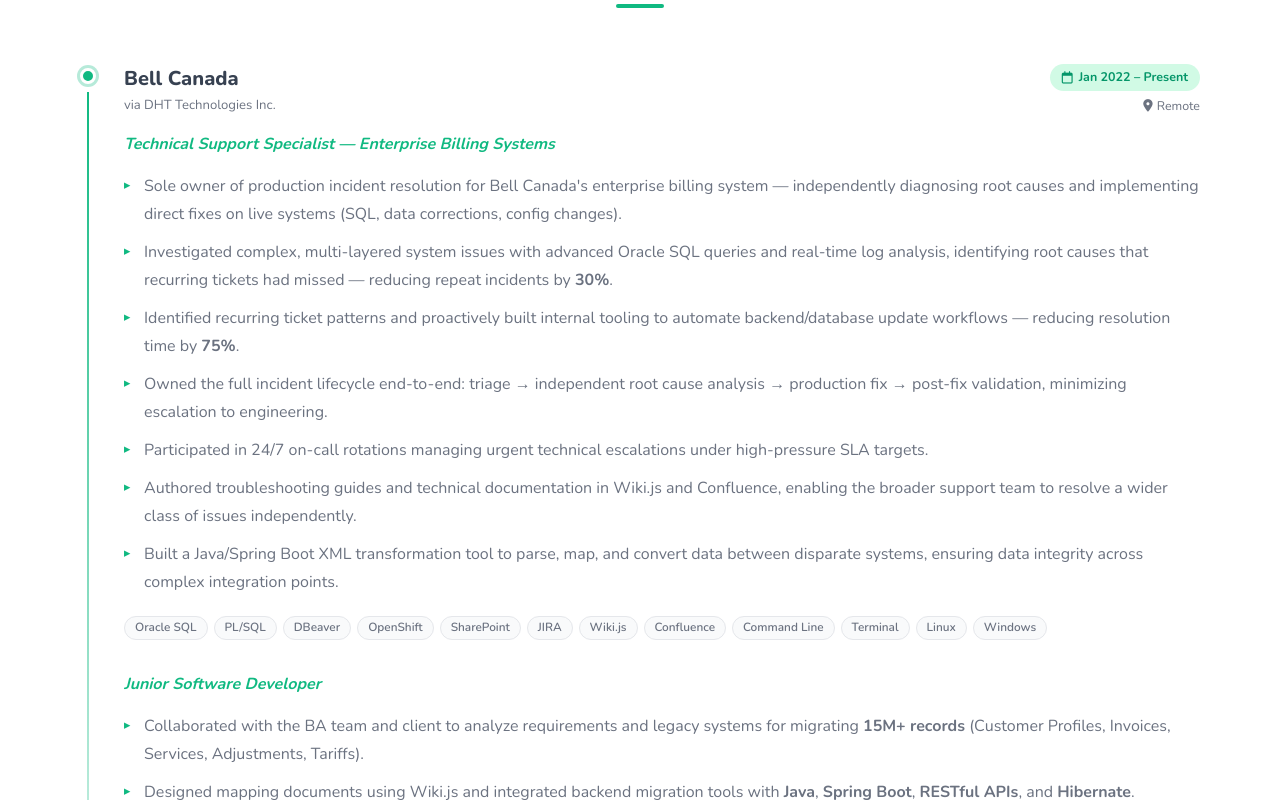
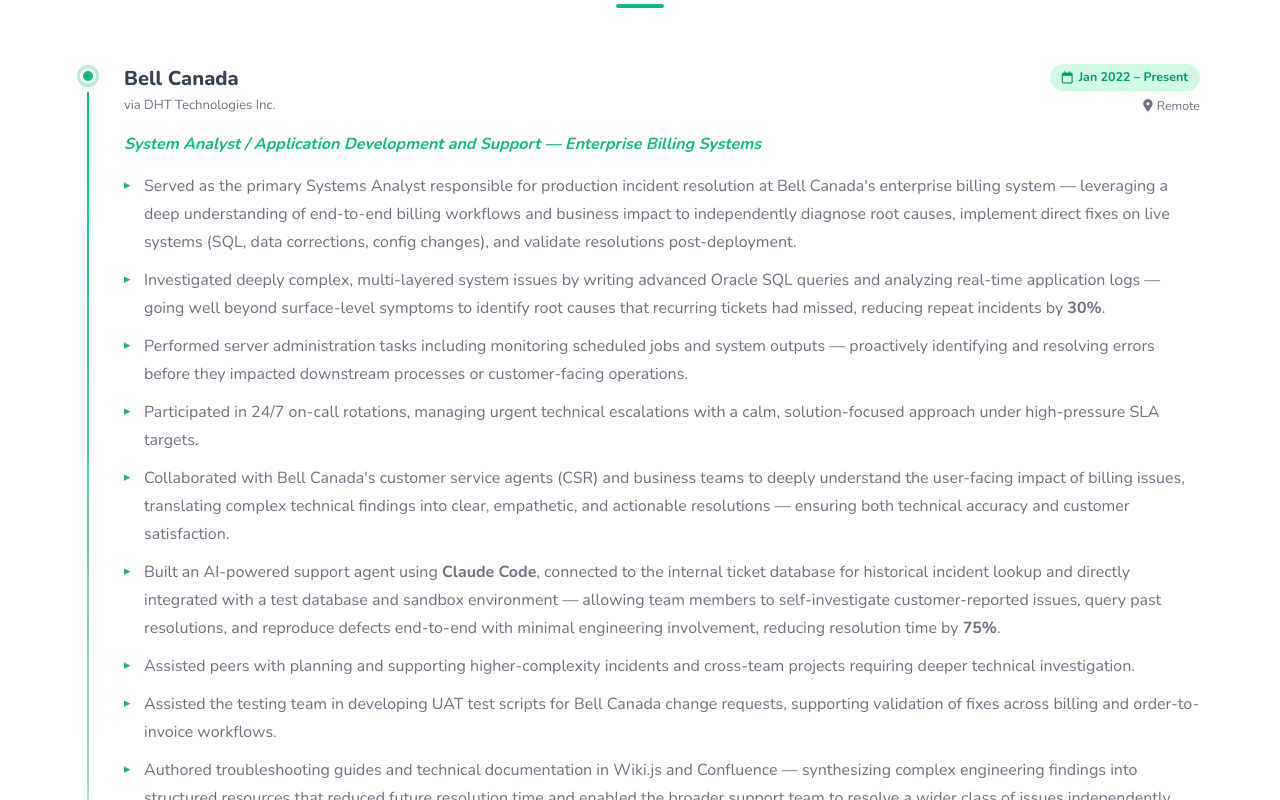
Before and after one commit to phanbaluanvo/portfolio-luanvo, a React (Vite) app: page / in a window 1280 px wide. Shown: the part 4320-5120 px from the top of the page. Built offline with nearby package versions, Linux system fonts and the light colour scheme; no server answers.

Commit message:
Update contact form

```diff
--- a/package.json
+++ b/package.json
@@ -10,6 +10,7 @@
     "preview": "vite preview"
   },
   "dependencies": {
+    "@emailjs/browser": "^4.4.1",
     "bootstrap": "^5.3.8",
     "react": "^19.2.4",
     "react-dom": "^19.2.4"
--- a/src/components/About/About.jsx
+++ b/src/components/About/About.jsx
@@ -148,7 +148,7 @@
 
               {/* Next */}
               <div className="h-[52px] flex items-center overflow-hidden transition-all duration-300 select-none"
-                style={{ opacity: next ? 0.28 : 0 }}>
+k                style={{ opacity: next ? 0.28 : 0 }}>
                 <div className="flex items-center gap-2.5">
                   <i className={(next ?? curr).icon} style={{ fontSize: '1rem', color: 'var(--color-muted)' }} />
                   <span className="text-[1.3rem] font-semibold text-muted">{next?.title ?? ''}</span>
--- a/src/components/Contact/Contact.jsx
+++ b/src/components/Contact/Contact.jsx
@@ -1,4 +1,7 @@
+import { useState } from 'react'
 import { useScrollReveal } from '../../hooks/useScrollReveal'
+
+const WEB3FORMS_KEY = import.meta.env.VITE_WEB3FORMS_KEY
 
 const INFO_ITEMS = [
   { href: 'mailto:phanbaluanvo@gmail.com',             icon: 'fa-solid fa-envelope',     label: 'Email',    val: 'phanbaluanvo@gmail.com', external: false },
@@ -9,6 +12,8 @@
 
 const inputClass = 'w-full bg-white/5 border border-white/10 text-white rounded-xl px-4 py-3 text-[0.93rem] font-[Nunito] transition-[background,border-color,box-shadow] duration-300 focus:outline-none focus:bg-white/8 focus:border-accent focus:shadow-[0_0_0_3px_color-mix(in_srgb,var(--color-accent)_20%,transparent)] placeholder:text-white/28'
 const labelClass = 'block text-white/60 text-[0.78rem] font-bold uppercase tracking-[1.2px] mb-1.5'
+
+const INITIAL = { name: '', email: '', subject: '', message: '' }
 
 function SectionTitle({ children }) {
   return (
@@ -23,6 +28,28 @@
 
 export default function Contact() {
   const ref = useScrollReveal()
+  const [fields, setFields] = useState(INITIAL)
+  const [status, setStatus] = useState('idle') // idle | sending | success | error
+
+  const handleChange = e => setFields(f => ({ ...f, [e.target.name]: e.target.value }))
+
+  const handleSubmit = async e => {
+    e.preventDefault()
+    setStatus('sending')
+    try {
+      const res = await fetch('https://api.web3forms.com/submit', {
+        method: 'POST',
+        headers: { 'Content-Type': 'application/json' },
+        body: JSON.stringify({ access_key: WEB3FORMS_KEY, ...fields }),
+      })
+      const data = await res.json()
+      if (!data.success) throw new Error()
+      setStatus('success')
+      setFields(INITIAL)
+    } catch {
+      setStatus('error')
+    }
+  }
 
   return (
     <section id="contact" className="py-22 bg-dark">
@@ -66,30 +93,49 @@
 
           {/* Form */}
           <div className="lg:w-7/12">
-            <form className="flex flex-col gap-3">
+            <form onSubmit={handleSubmit} className="flex flex-col gap-3">
               <div className="grid grid-cols-1 md:grid-cols-2 gap-3">
                 <div>
                   <label className={labelClass}>Name</label>
-                  <input type="text" className={inputClass} placeholder="Your full name" />
+                  <input name="name" type="text" required className={inputClass} placeholder="Your full name"
+                    value={fields.name} onChange={handleChange} />
                 </div>
                 <div>
                   <label className={labelClass}>Email</label>
-                  <input type="email" className={inputClass} placeholder="your@email.com" />
+                  <input name="email" type="email" required className={inputClass} placeholder="your@email.com"
+                    value={fields.email} onChange={handleChange} />
                 </div>
               </div>
               <div>
                 <label className={labelClass}>Subject</label>
-                <input type="text" className={inputClass} placeholder="What's this about?" />
+                <input name="subject" type="text" required className={inputClass} placeholder="What's this about?"
+                  value={fields.subject} onChange={handleChange} />
               </div>
               <div>
                 <label className={labelClass}>Message</label>
-                <textarea className={`${inputClass} resize-vertical`} rows={6} placeholder="Your message..." />
+                <textarea name="message" required className={`${inputClass} resize-vertical`} rows={6}
+                  placeholder="Your message..." value={fields.message} onChange={handleChange} />
               </div>
+
+              {status === 'success' && (
+                <div className="flex items-center gap-2 px-4 py-3 rounded-xl bg-green-500/10 border border-green-500/25 text-green-400 text-[0.88rem] font-semibold">
+                  <i className="fa-solid fa-circle-check" /> Message sent! I'll get back to you soon.
+                </div>
+              )}
+              {status === 'error' && (
+                <div className="flex items-center gap-2 px-4 py-3 rounded-xl bg-red-500/10 border border-red-500/25 text-red-400 text-[0.88rem] font-semibold">
+                  <i className="fa-solid fa-circle-exclamation" /> Something went wrong. Please try again or email me directly.
+                </div>
+              )}
+
               <button
                 type="submit"
-                className="w-full py-3.5 bg-accent text-white border-none rounded-full font-bold text-[0.97rem] tracking-[0.8px] font-[Nunito] cursor-pointer transition-all duration-300 hover:bg-accent-dark hover:-translate-y-0.5 hover:shadow-[0_10px_28px_color-mix(in_srgb,var(--color-accent)_36%,transparent)]"
+                disabled={status === 'sending'}
+                className="w-full py-3.5 bg-accent text-white border-none rounded-full font-bold text-[0.97rem] tracking-[0.8px] font-[Nunito] cursor-pointer transition-all duration-300 hover:bg-accent-dark hover:-translate-y-0.5 hover:shadow-[0_10px_28px_color-mix(in_srgb,var(--color-accent)_36%,transparent)] disabled:opacity-60 disabled:cursor-not-allowed disabled:translate-y-0 disabled:shadow-none"
               >
-                <i className="fa-solid fa-paper-plane mr-2" />Send Message
+                {status === 'sending'
+                  ? <><i className="fa-solid fa-spinner fa-spin mr-2" />Sending...</>
+                  : <><i className="fa-solid fa-paper-plane mr-2" />Send Message</>}
               </button>
             </form>
           </div>
--- a/src/components/Experience/Experience.jsx
+++ b/src/components/Experience/Experience.jsx
@@ -2,15 +2,17 @@
 
 const ROLES = [
   {
-    title: 'Technical Support Specialist — Enterprise Billing Systems',
+    title: 'System Analyst / Application Development and Support — Enterprise Billing Systems',
     achievements: [
-      <>Sole owner of production incident resolution for Bell Canada's enterprise billing system — independently diagnosing root causes and implementing direct fixes on live systems (SQL, data corrections, config changes).</>,
-      <>Investigated complex, multi-layered system issues with advanced Oracle SQL queries and real-time log analysis, identifying root causes that recurring tickets had missed — reducing repeat incidents by <strong>30%</strong>.</>,
-      <>Identified recurring ticket patterns and proactively built internal tooling to automate backend/database update workflows — reducing resolution time by <strong>75%</strong>.</>,
-      <>Owned the full incident lifecycle end-to-end: triage → independent root cause analysis → production fix → post-fix validation, minimizing escalation to engineering.</>,
-      <>Participated in 24/7 on-call rotations managing urgent technical escalations under high-pressure SLA targets.</>,
-      <>Authored troubleshooting guides and technical documentation in Wiki.js and Confluence, enabling the broader support team to resolve a wider class of issues independently.</>,
-      <>Built a Java/Spring Boot XML transformation tool to parse, map, and convert data between disparate systems, ensuring data integrity across complex integration points.</>,
+      <>Served as the primary Systems Analyst responsible for production incident resolution at Bell Canada's enterprise billing system — leveraging a deep understanding of end-to-end billing workflows and business impact to independently diagnose root causes, implement direct fixes on live systems (SQL, data corrections, config changes), and validate resolutions post-deployment.</>,
+      <>Investigated deeply complex, multi-layered system issues by writing advanced Oracle SQL queries and analyzing real-time application logs — going well beyond surface-level symptoms to identify root causes that recurring tickets had missed, reducing repeat incidents by <strong>30%</strong>.</>,
+      <>Performed server administration tasks including monitoring scheduled jobs and system outputs — proactively identifying and resolving errors before they impacted downstream processes or customer-facing operations.</>,
+      <>Participated in 24/7 on-call rotations, managing urgent technical escalations with a calm, solution-focused approach under high-pressure SLA targets.</>,
+      <>Collaborated with Bell Canada's customer service agents (CSR) and business teams to deeply understand the user-facing impact of billing issues, translating complex technical findings into clear, empathetic, and actionable resolutions — ensuring both technical accuracy and customer satisfaction.</>,
+      <>Built an AI-powered support agent using <strong>Claude Code</strong>, connected to the internal ticket database for historical incident lookup and directly integrated with a test database and sandbox environment — allowing team members to self-investigate customer-reported issues, query past resolutions, and reproduce defects end-to-end with minimal engineering involvement, reducing resolution time by <strong>75%</strong>.</>,
+      <>Assisted peers with planning and supporting higher-complexity incidents and cross-team projects requiring deeper technical investigation.</>,
+      <>Assisted the testing team in developing UAT test scripts for Bell Canada change requests, supporting validation of fixes across billing and order-to-invoice workflows.</>,
+      <>Authored troubleshooting guides and technical documentation in Wiki.js and Confluence — synthesizing complex engineering findings into structured resources that reduced future resolution time and enabled the broader support team to resolve a wider class of issues independently.</>,
     ],
     tech: ['Oracle SQL', 'PL/SQL', 'DBeaver', 'OpenShift', 'SharePoint', 'JIRA', 'Wiki.js', 'Confluence', 'Command Line', 'Terminal', 'Linux', 'Windows'],
   },
```
Also changed, not shown: 2 other files (tests, documents, lock files or other folders).
